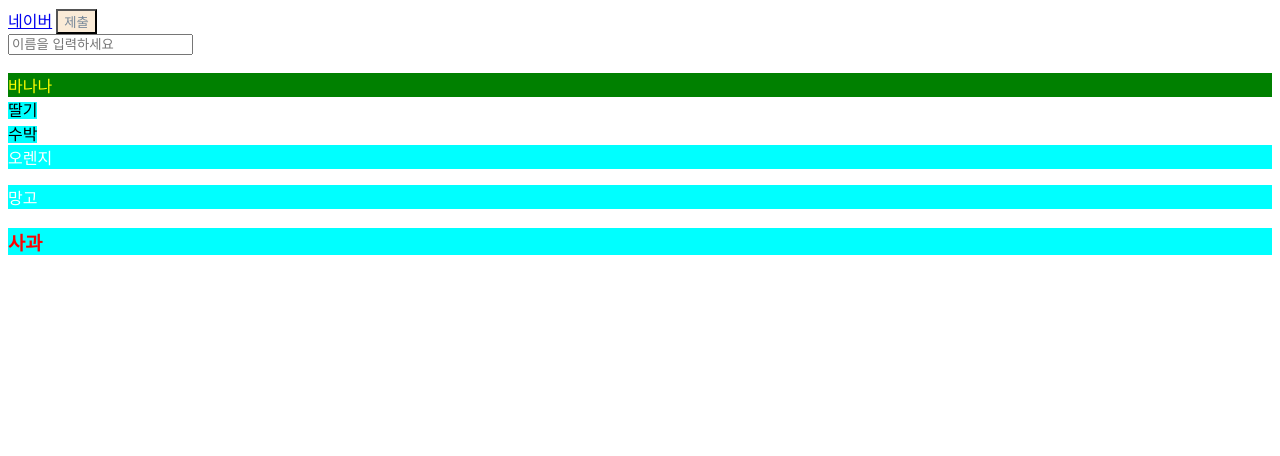
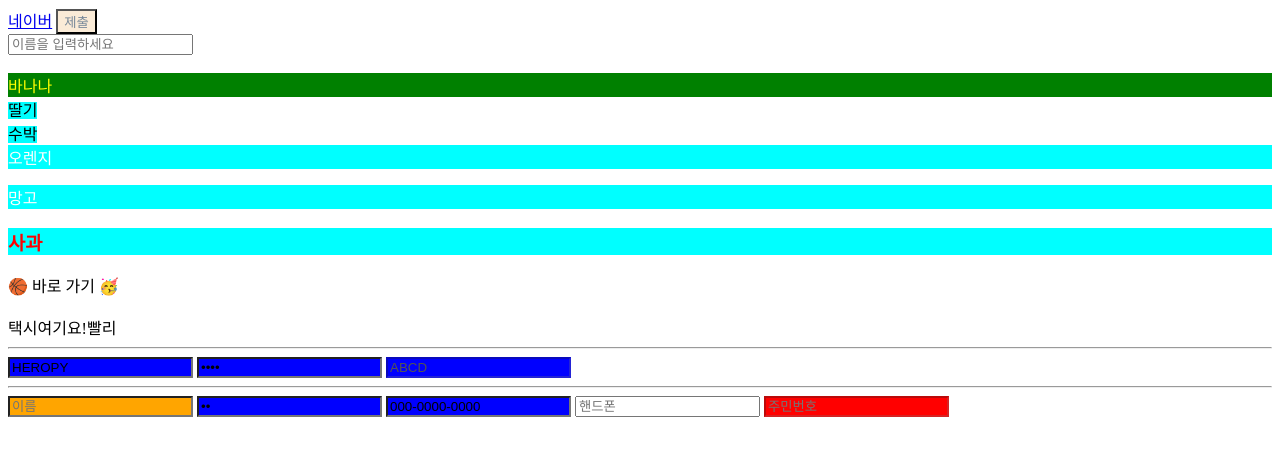
Before and after one commit to chxxyx/KDT-WEB-9, a plain HTML site: page html/230705_selector2.html in a window 1280 px wide. Drawn offline with Linux system fonts and the light colour scheme.

Commit message:
feat: CSS 가상 요소, 속성 선택자

```diff
--- a/html/230705_selector2.html
+++ b/html/230705_selector2.html
@@ -70,6 +70,56 @@
             color: white;
         }
 
+        /* 가상요소 선택자 , ">" 아이콘이나 태그 같은 걸 간단하게 박을 수 있음 */
+        .example::after{
+            content: " 🥳";
+        }
+
+        .example::before {
+            content: "🏀 ";
+        }
+
+        .box::after {
+            content: "빨리";
+        }
+
+        .box::before {
+            content: "택시";
+        }
+
+        /* 속성 */
+        /*
+        [속성이름=속성값] {}
+        [속성이름]{}
+        input[속성이름=속성값] {} -> 인풋 요소 중 이것과 같은 속성
+        */
+
+        /* [type=text] {
+            background-color: green;
+        }
+
+        [disabled] {
+            color: white;
+        }
+
+        [value] {
+            color: aqua;
+        }
+
+        *:not([disabled]) {
+            color: blue;
+        } */
+
+        [disabled] {
+            background-color: red;
+        }
+        [placeholder="이름"] {
+            background-color: orange;
+        }
+
+        input:not([placeholder]) {
+            background-color: blue;
+        }
 
     </style>
 </head>
@@ -90,5 +140,21 @@
         <p>망고</p>
         <h3>사과</h3>
     </div>
+
+    <div class="example">바로 가기</div>
+    <br />
+    <div class="box">여기요!</div>
+
+    <hr />
+    <input type="text" value="HEROPY" />
+    <input type="password" value="1234" />
+    <input type="text" value="ABCD" disabled />
+    <hr />
+    <!-- 실습 -->
+    <input type="text" placeholder="이름" />
+    <input type="password" value="pw" />
+    <input type="text" value="000-0000-0000" />
+    <input type="text" placeholder="핸드폰" />
+    <input type="text" placeholder="주민번호" disabled />
 </body>
 </html>
```
Also changed, not shown: 1 other file.
